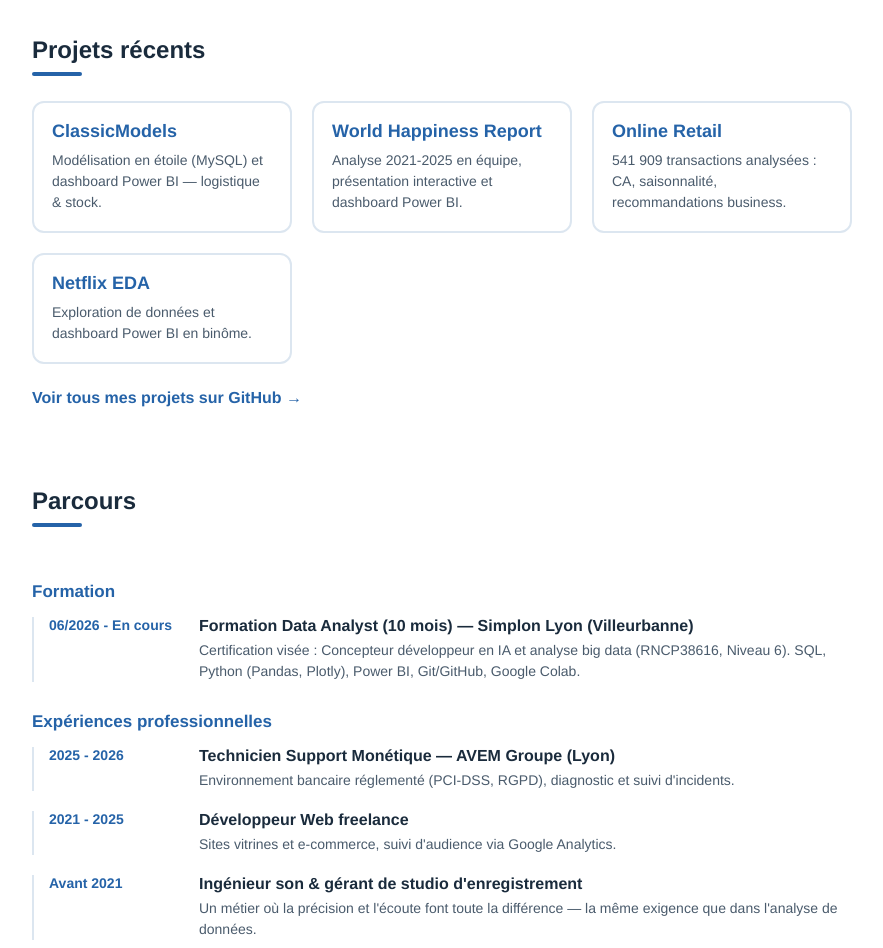
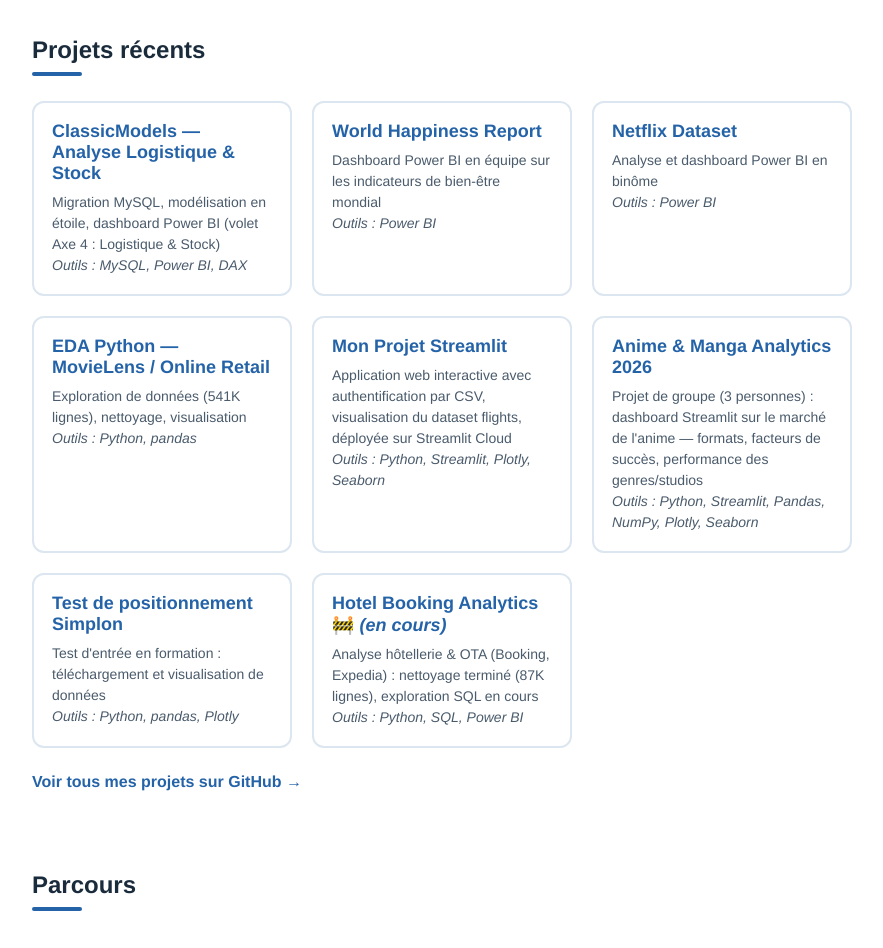
Before and after one commit to loicbonicontact-gif/loicbonicontact-gif.github.io, a plain HTML site: page index.html in a window 1280 px wide. Shown: the part 700-1648 px from the top of the page, without its empty margins (198-1081 px from the left). Drawn offline with Linux system fonts and the light colour scheme.

Commit message:
feat: ajoute les 8 projets (portfolio)

```diff
--- a/index.html
+++ b/index.html
@@ -52,26 +52,50 @@
         <div class="project-grid">
             <article class="project-card">
                 <div class="project-body">
-                    <h3>ClassicModels</h3>
-                    <p>Modélisation en étoile (MySQL) et dashboard Power BI — logistique & stock.</p>
+                    <h3>ClassicModels — Analyse Logistique & Stock</h3>
+                    <p>Migration MySQL, modélisation en étoile, dashboard Power BI (volet Axe 4 : Logistique & Stock)<br><em>Outils : MySQL, Power BI, DAX</em></p>
                 </div>
             </article>
             <article class="project-card">
                 <div class="project-body">
                     <h3>World Happiness Report</h3>
-                    <p>Analyse 2021-2025 en équipe, présentation interactive et dashboard Power BI.</p>
+                    <p>Dashboard Power BI en équipe sur les indicateurs de bien-être mondial<br><em>Outils : Power BI</em></p>
                 </div>
             </article>
             <article class="project-card">
                 <div class="project-body">
-                    <h3>Online Retail</h3>
-                    <p>541 909 transactions analysées : CA, saisonnalité, recommandations business.</p>
+                    <h3>Netflix Dataset</h3>
+                    <p>Analyse et dashboard Power BI en binôme<br><em>Outils : Power BI</em></p>
                 </div>
             </article>
             <article class="project-card">
                 <div class="project-body">
-                    <h3>Netflix EDA</h3>
-                    <p>Exploration de données et dashboard Power BI en binôme.</p>
+                    <h3>EDA Python — MovieLens / Online Retail</h3>
+                    <p>Exploration de données (541K lignes), nettoyage, visualisation<br><em>Outils : Python, pandas</em></p>
+                </div>
+            </article>
+            <article class="project-card">
+                <div class="project-body">
+                    <h3>Mon Projet Streamlit</h3>
+                    <p>Application web interactive avec authentification par CSV, visualisation du dataset flights, déployée sur Streamlit Cloud<br><em>Outils : Python, Streamlit, Plotly, Seaborn</em></p>
+                </div>
+            </article>
+            <article class="project-card">
+                <div class="project-body">
+                    <h3>Anime & Manga Analytics 2026</h3>
+                    <p>Projet de groupe (3 personnes) : dashboard Streamlit sur le marché de l'anime — formats, facteurs de succès, performance des genres/studios<br><em>Outils : Python, Streamlit, Pandas, NumPy, Plotly, Seaborn</em></p>
+                </div>
+            </article>
+            <article class="project-card">
+                <div class="project-body">
+                    <h3>Test de positionnement Simplon</h3>
+                    <p>Test d'entrée en formation : téléchargement et visualisation de données<br><em>Outils : Python, pandas, Plotly</em></p>
+                </div>
+            </article>
+            <article class="project-card">
+                <div class="project-body">
+                    <h3>Hotel Booking Analytics 🚧 <em>(en cours)</em></h3>
+                    <p>Analyse hôtellerie & OTA (Booking, Expedia) : nettoyage terminé (87K lignes), exploration SQL en cours<br><em>Outils : Python, SQL, Power BI</em></p>
                 </div>
             </article>
         </div>
```
